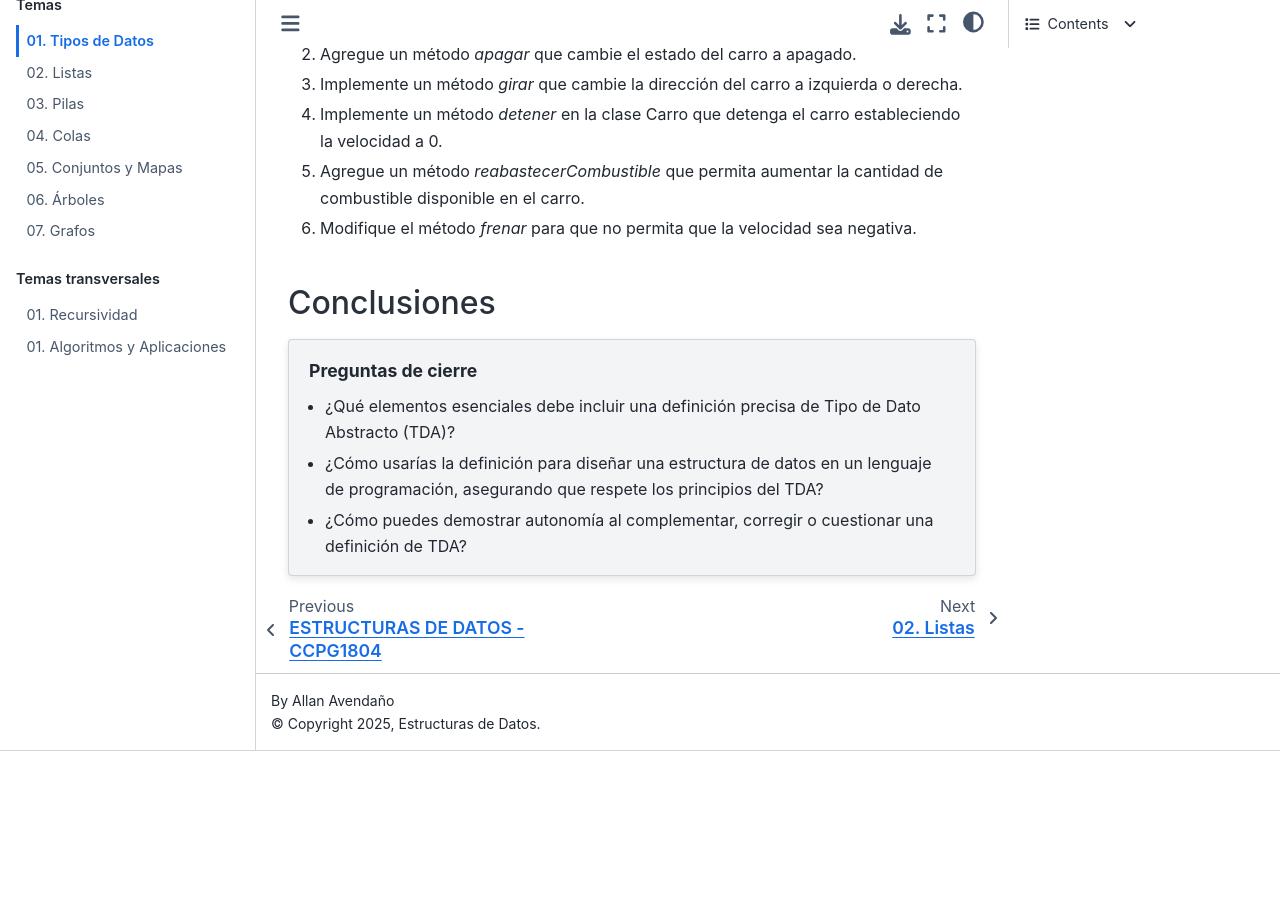
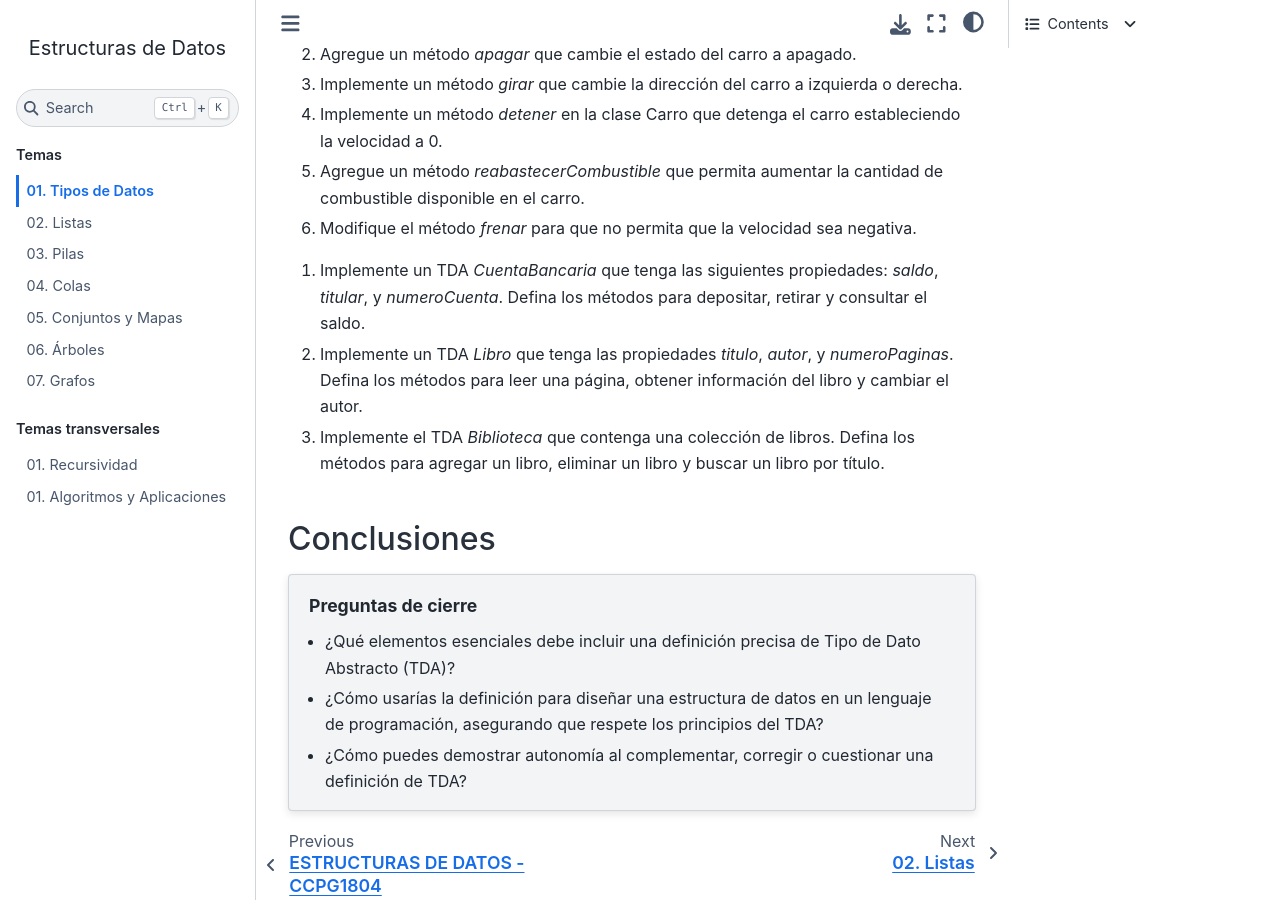
Before and after one commit to CDIAFIEC/FAQs, a Sphinx documentation site: the page built from docs/source/temas/01.tiposdedatos.rst, in a window 1280 px wide and 900 px high, scrolled down 4214 px. Built offline with Sphinx 7.4.7 and the Sphinx Book theme 1.1.4, drawn with Linux system fonts in a browser that asks for light colours; before the commit the page ends 4965 px from its top, so only the background shows below that.

Commit message:
Ejercicios

```diff
--- a/docs/source/temas/01.tiposdedatos.rst
+++ b/docs/source/temas/01.tiposdedatos.rst
@@ -315,12 +315,22 @@
 Ejercicios
 ==========
 
+Clase: Carro.java
+^^^^^^^^^^^^^^^^^
+
 1. Implemente un método `encender` en la clase Carro que cambie el estado del carro a encendido.
 2. Agregue un método `apagar` que cambie el estado del carro a apagado.
 3. Implemente un método `girar` que cambie la dirección del carro a izquierda o derecha.
 4. Implemente un método `detener` en la clase Carro que detenga el carro estableciendo la velocidad a 0.
 5. Agregue un método `reabastecerCombustible` que permita aumentar la cantidad de combustible disponible en el carro.
 6. Modifique el método `frenar` para que no permita que la velocidad sea negativa.
+
+TDAs y Clases
+^^^^^^^^^^^^^
+
+1. Implemente un TDA `CuentaBancaria` que tenga las siguientes propiedades: `saldo`, `titular`, y `numeroCuenta`. Defina los métodos para depositar, retirar y consultar el saldo.
+2. Implemente un TDA `Libro` que tenga las propiedades `titulo`, `autor`, y `numeroPaginas`. Defina los métodos para leer una página, obtener información del libro y cambiar el autor.
+3. Implemente el TDA `Biblioteca` que contenga una colección de libros. Defina los métodos para agregar un libro, eliminar un libro y buscar un libro por título.
 
 Conclusiones
 ============
```
